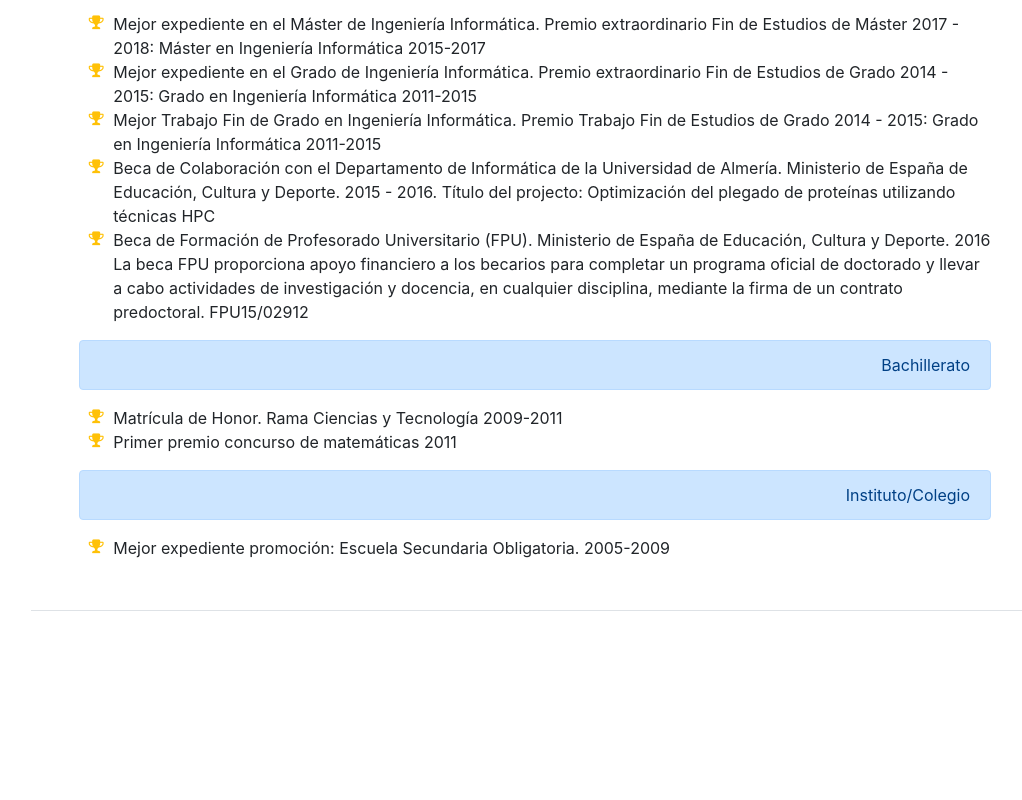
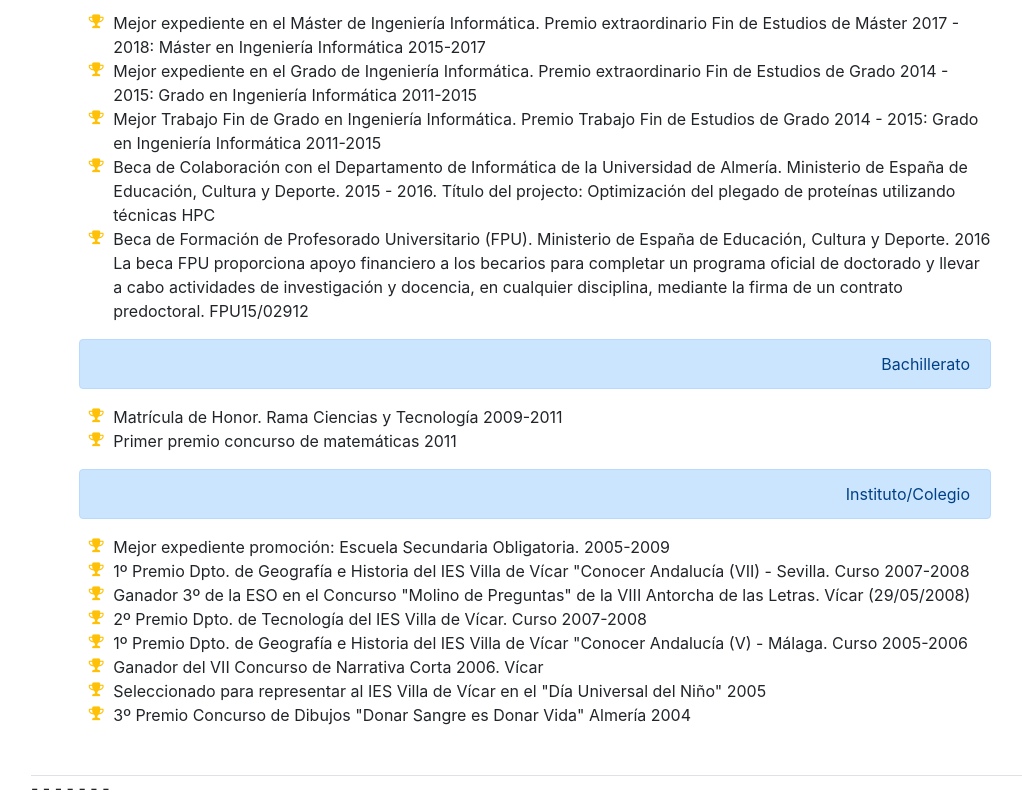
Before and after one commit to savinspm/TIC-146-Personal-Website, a website with bundled scripts: page index_es.html in a window 1280 px wide. Shown: the part 7266-8066 px from the top of the page, without its empty margins (241-1263 px from the left). Before the commit the page ends 7877 px from the top, so only its background shows below. Built offline with nearby package versions, Linux system fonts and the light colour scheme; a web font is replaced by a local one.

Commit message:
new update

```diff
--- a/index_es.html
+++ b/index_es.html
@@ -484,12 +484,51 @@ CIENTIFICO TECNICO DE INFORMATICA Y COMUNICACIONES SALA INVESTIGADORES 1.130. CI
           <ul class="fa-ul mb-0">
             <li>
               <i class="fa-li fa fa-trophy text-warning"></i>
-              Mejor expediente promoción: Escuela Secundaria Obligatoria. 2005-2009  </li>
+              Mejor expediente promoción: Escuela Secundaria Obligatoria. 2005-2009
+            </li>
+              <li>
+                  <i class="fa-li fa fa-trophy text-warning"></i>
+                  1º Premio Dpto. de Geografía e Historia del IES Villa de Vícar "Conocer
+      Andalucía (VII) - Sevilla. Curso 2007-2008
+              </li>
+              <li>
+                  <i class="fa-li fa fa-trophy text-warning"></i>
+                  Ganador 3º de la ESO en el Concurso "Molino de Preguntas" de la VIII
+      Antorcha de las Letras. Vícar (29/05/2008)
+              </li>
+              <li>
+                  <i class="fa-li fa fa-trophy text-warning"></i>
+                  2º Premio Dpto. de Tecnología del IES Villa de Vícar. Curso 2007-2008
+              </li>
+              <li>
+                  <i class="fa-li fa fa-trophy text-warning"></i>
+                  1º Premio Dpto. de Geografía e Historia del IES Villa de Vícar "Conocer
+      Andalucía (V) - Málaga. Curso 2005-2006
+              </li>
+              <li>
+                  <i class="fa-li fa fa-trophy text-warning"></i>
+                  Ganador del VII Concurso de Narrativa Corta 2006. Vícar
+              </li>
+              <li>
+                  <i class="fa-li fa fa-trophy text-warning"></i>
+                  Seleccionado para representar al IES Villa de Vícar en el "Día Universal del
+                  Niño" 2005
+              </li>
+              <li>
+                  <i class="fa-li fa fa-trophy text-warning"></i>
+                  3º Premio Concurso de Dibujos "Donar Sangre es Donar Vida" Almería 2004
+              </li>
           </ul>
         </div>
       </section>
 
-
+      -
+      -
+      -
+      -
+      -
+      -
+      -
 
 
     </div>
```
Also changed, not shown: index.html (+34 -1 lines).
